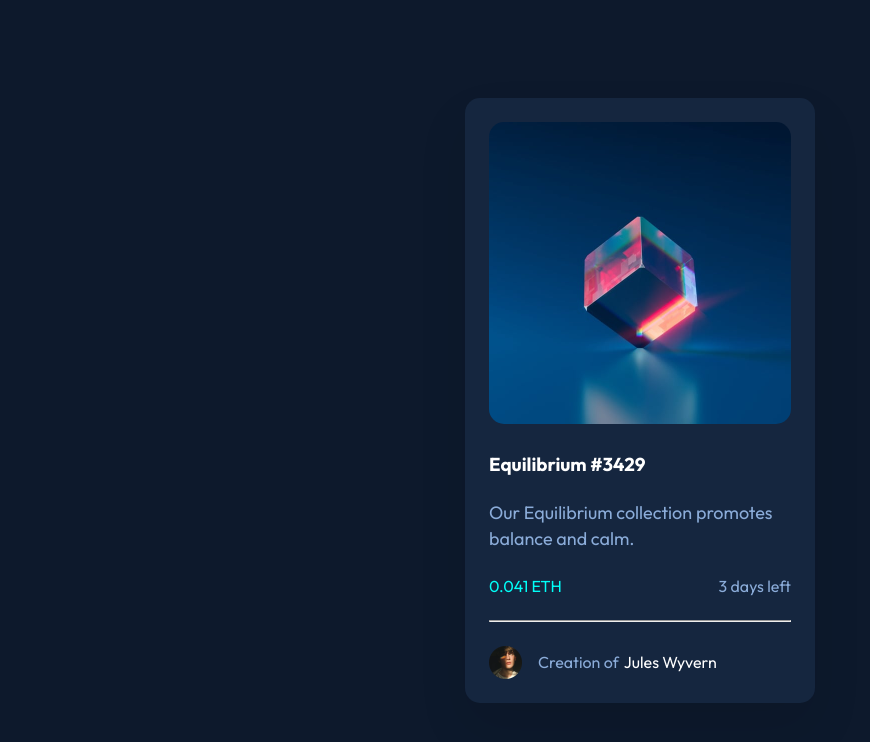
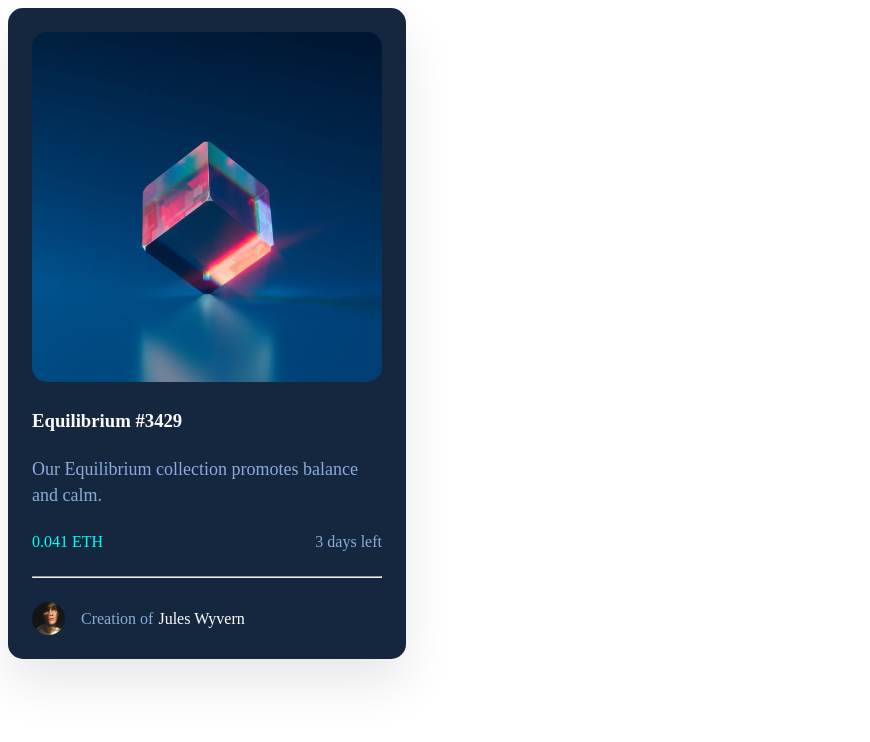
Before and after one commit to gilmore-1/nft-preview-card, a React (Vite) app: page / in a window 1280 px wide. Shown: the top 742 px of the page, without its empty margins (0-870 px from the left). Built offline with nearby package versions, Linux system fonts and the light colour scheme.

Commit message:
create global style components

```diff
--- a/src/index.css
+++ b/src/index.css
@@ -1,18 +1 @@
 @import url('https://fonts.googleapis.com/css2?family=Outfit:wght@100;200;300;400;500;600;700;800;900&display=swap');
-
-*{
-  margin: 0;
-  padding: 0;
-  box-sizing: border-box;
-  font-family: 'Outfit';
-
-}
-body{
-
-  background: #0D192C;
-  width: 100%;
-  height: 100vh;
-  display: flex;
-  justify-content: center;
-  align-items: center;
-}
```
